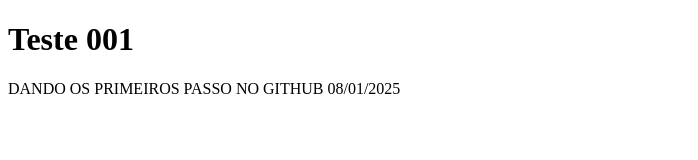
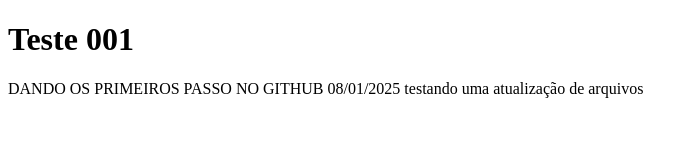
Before and after one commit to gabriel-souzacarmo/criandorepo, a plain HTML site: page index.html in a window 1280 px wide. Shown: the whole page, without its empty margins (0-698 px from the left). Drawn offline with Linux system fonts and the light colour scheme.

Commit message:
Update index.html

```diff
--- a/index.html
+++ b/index.html
@@ -10,3 +10,4 @@
     DANDO OS PRIMEIROS PASSO NO GITHUB 08/01/2025
 </body>
 </html>
+testando uma atualização de arquivos
```
